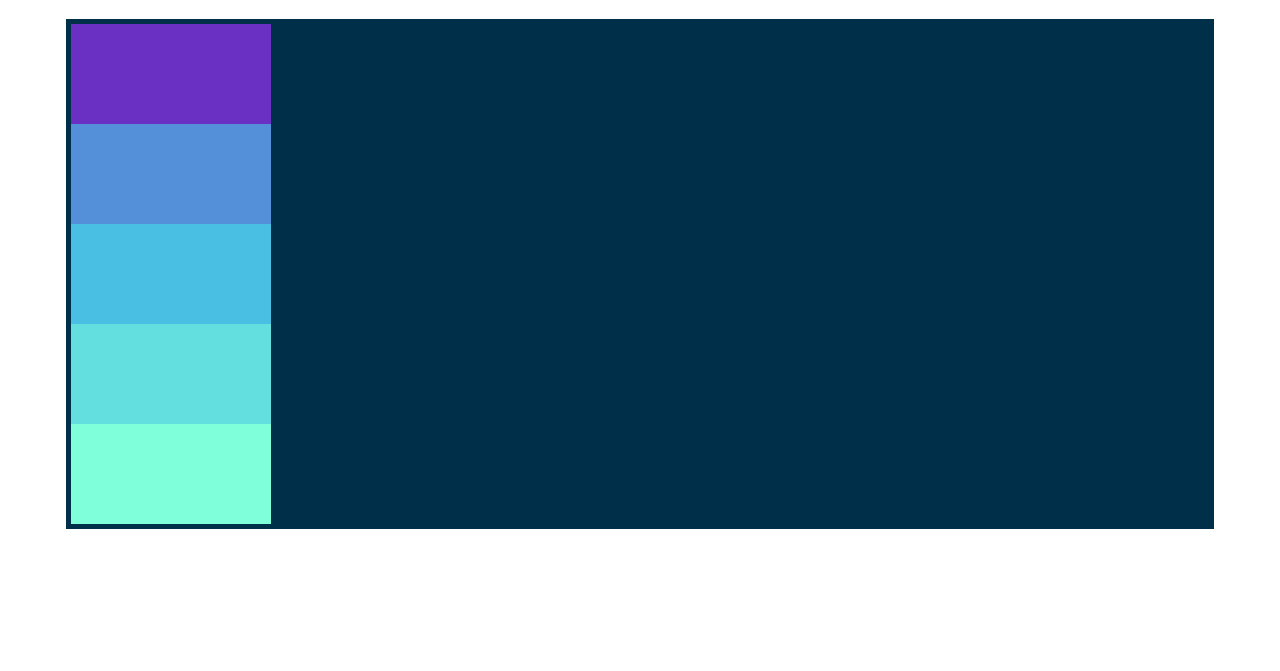
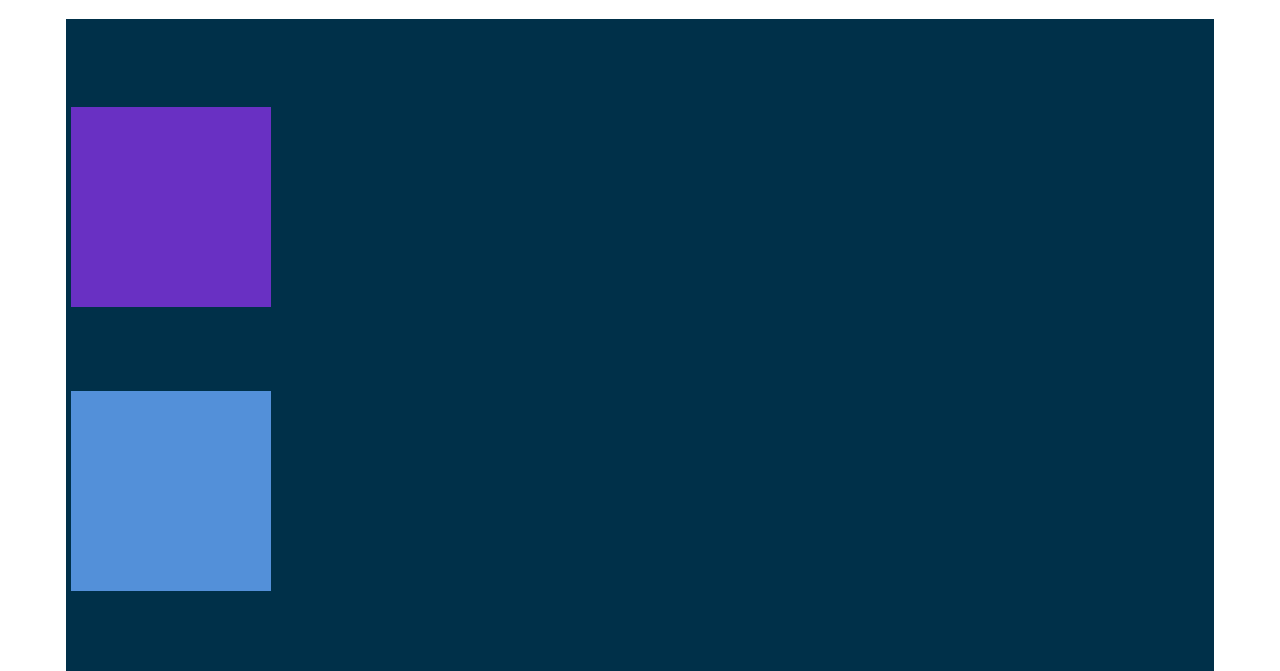
Before and after one commit to vikas-appdev/css-flexbox, a plain HTML site: page index.html in a window 1280 px wide. Shown: the part 67-738 px from the top of the page. Drawn offline with Linux system fonts and the light colour scheme.

Commit message:
Some msg

```diff
--- a/css/app.css
+++ b/css/app.css
@@ -9,11 +9,12 @@ h1 {
 #container {
     background-color: #003049;
     width: 90%;
-    height: 500px;
+    height: 1500px;
     margin: 0 auto;
     border: 5px solid #003049;
     display: flex;
     flex-direction: column-reverse;
+    justify-content: space-evenly;
 
 }
 
```
Also changed, not shown: index.html (+0 -1 lines), 1 other file.
